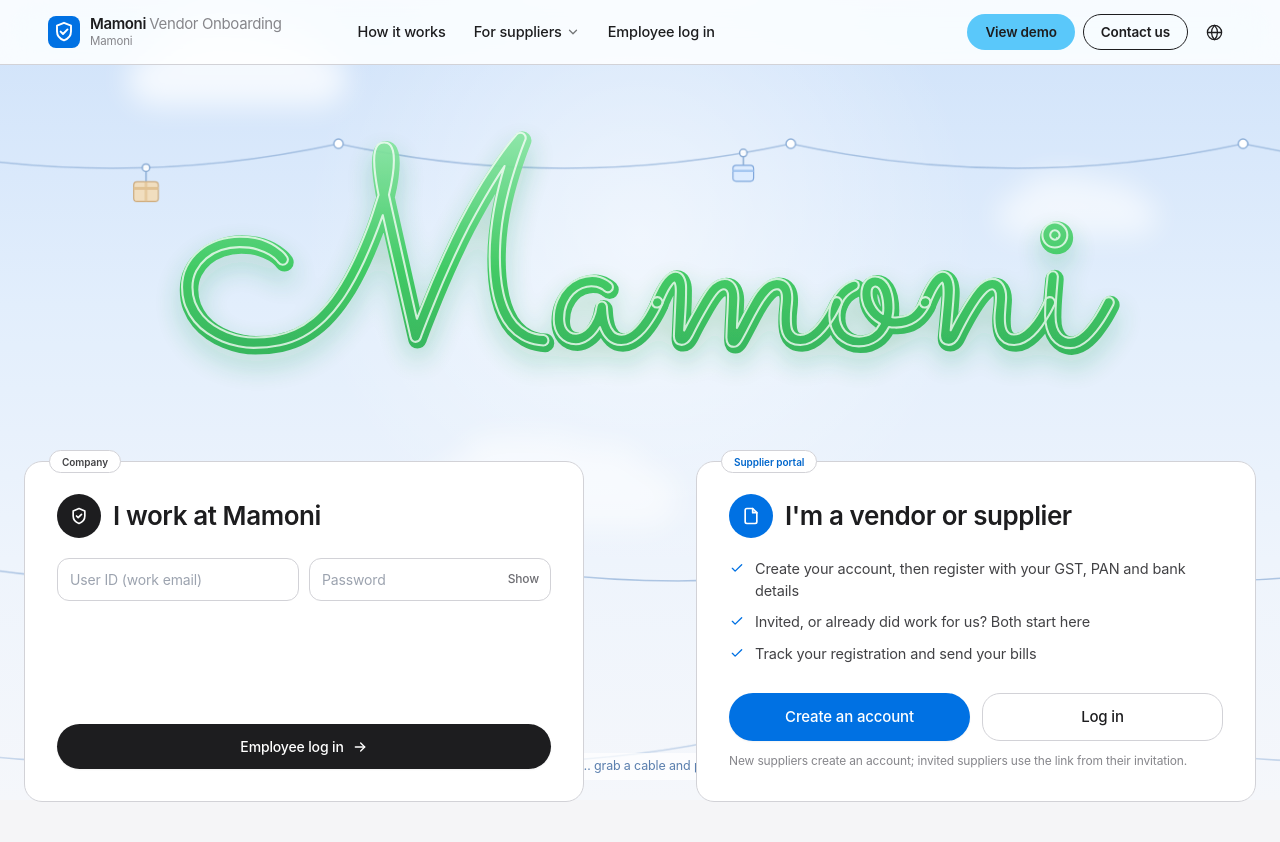
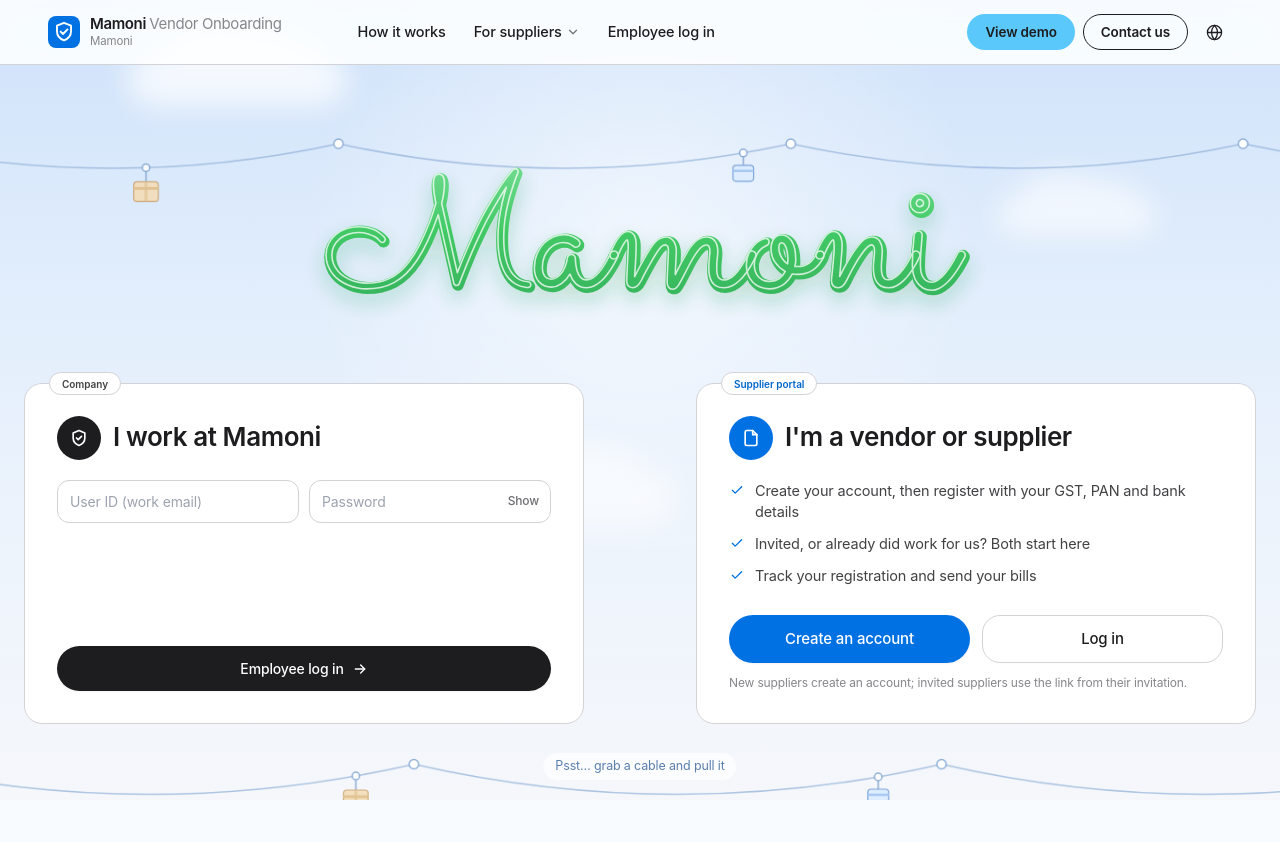
Before and after one commit to shubham-nare/vendor-onboarding, a FastAPI app: page / in a window 1280 px wide. After the commit the page ends 800 px from the top, so only its background shows below. Run offline with FastAPI, Linux system fonts and the light colour scheme; data that the repository does not hold is empty; some libraries are stand-ins or nearby versions.

Commit message:
Home: smaller capital M, word back to earlier size, lower cables always run below the cards
Co-Authored-By: Claude Opus 5.5 <noreply@anthropic.com>
Claude-Session: https://claude.ai/code/session_01WjTfc6qZKJdS85gnf2aiK5

```diff
--- a/onboarding/templates/landing.html
+++ b/onboarding/templates/landing.html
@@ -73,10 +73,11 @@
       c.path = document.createElementNS(NS, 'path');
       c.path.setAttribute('opacity', c.op);
       gCables.appendChild(c.path);
-      c.posts.slice(1, -1).forEach(x => {
+      c.postEls = c.posts.slice(1, -1).map(x => {
         const p = document.createElementNS(NS, 'circle');
         p.setAttribute('cx', x); p.setAttribute('cy', c.y); p.setAttribute('r', 5);
         gPosts.appendChild(p);
+        return p;
       });
       c.items = c.parcels.map(([u, kind]) => {
         const el = document.createElementNS(NS, 'use');
@@ -130,6 +131,20 @@
     const tip = document.getElementById('rope-tip');
     setTimeout(() => { if (!pulled) tip.style.opacity = 1; }, 3500);
     setTimeout(() => { tip.style.opacity = 0; }, 14000);
+
+    // keep the lower cables out from behind the cards: the middle one hangs just under them, the last one further down
+    const layout = () => {
+      const doors = document.getElementById('doors'), m = svg.getScreenCTM();
+      if (!doors || !m) return;
+      const yAt = py => new DOMPoint(0, py).matrixTransform(m.inverse()).y;
+      const under = yAt(doors.getBoundingClientRect().bottom + window.scrollY + 40);
+      const place = (c, y) => { c.y = y; c.postEls.forEach(el => el.setAttribute('cy', y)); c.items.forEach(it => { it.px = null; }); };
+      place(CABLES[1], Math.max(CABLES[1].base, under));
+      place(CABLES[2], Math.max(CABLES[2].base, CABLES[1].y + 120));
+    };
+    CABLES.forEach(c => { c.base = c.y; });
+    addEventListener('DOMContentLoaded', layout); addEventListener('load', layout); addEventListener('resize', layout);
+    if (document.fonts) document.fonts.ready.then(layout);
 
     let last = performance.now();
     const frame = now => {
@@ -206,23 +221,24 @@
           <stop offset="0" stop-color="#fff"/><stop offset=".9" stop-color="#fff"/><stop offset="1" stop-color="#fff" stop-opacity="0"/>
         </linearGradient>
         <mask id="write"><rect class="hello-pen" x="-1400" y="0" width="1400" height="230" fill="url(#wipe)"/></mask>
-        <mask id="word"><text x="320" y="168" text-anchor="middle" class="hello-text" fill="#fff" stroke="#fff">Mamoni</text></mask>
+        <mask id="word"><text x="320" y="168" text-anchor="middle" class="hello-text" fill="#fff" stroke="#fff"><tspan class="hello-cap">M</tspan>amoni</text></mask>
         <filter id="glass-shadow" x="-10%" y="-20%" width="120%" height="150%">
           <feDropShadow dx="0" dy="8" stdDeviation="9" flood-color="#1E9E4A" flood-opacity=".28"/>
         </filter>
       </defs>
       <g mask="url(#write)">
-        <text x="320" y="168" text-anchor="middle" class="hello-text" fill="url(#glass-fill)" stroke="url(#glass-fill)" filter="url(#glass-shadow)" opacity=".92">Mamoni</text>
+        <text x="320" y="168" text-anchor="middle" class="hello-text" fill="url(#glass-fill)" stroke="url(#glass-fill)" filter="url(#glass-shadow)" opacity=".92"><tspan class="hello-cap">M</tspan>amoni</text>
         {# a rim of light along the top edge of each stroke #}
-        <text x="318.8" y="166.2" text-anchor="middle" class="hello-text hello-rim" fill="none" stroke="#fff">Mamoni</text>
+        <text x="318.8" y="166.2" text-anchor="middle" class="hello-text hello-rim" fill="none" stroke="#fff"><tspan class="hello-cap">M</tspan>amoni</text>
         <g mask="url(#word)"><rect class="hello-sheen" x="-200" y="0" width="160" height="230" fill="url(#sheen)"/></g>
       </g>
     </svg>
   </div>
   <style>
-    .hello-wrap { max-width: 946px; margin-top: -8px; }
+    .hello-wrap { max-width: 728px; margin-top: -8px; }
     .hello { width: 100%; height: auto; overflow: visible; }
     .hello-text { font-family: 'Sacramento', cursive; font-size: 190px; stroke-width: 5.5; stroke-linejoin: round; stroke-linecap: round; paint-order: stroke; }
+    .hello-cap { font-size: 138px; }
     .hello-rim { stroke-width: 1.4; opacity: .75; }
     .hello-pen { animation: hello-write 2.6s cubic-bezier(.45,.05,.35,1) .3s forwards; }
     .hello-sheen { animation: hello-sheen 6s ease-in-out 3s infinite; }
@@ -233,7 +249,7 @@
   <link rel="preconnect" href="https://fonts.googleapis.com"><link rel="preconnect" href="https://fonts.gstatic.com" crossorigin>
   <link href="https://fonts.googleapis.com/css2?family=Sacramento&display=block" rel="stylesheet">
 
-  <div class="mt-2 sm:mt-6 grid md:grid-cols-2 gap-6 md:gap-16 lg:gap-28">
+  <div id="doors" class="mt-2 sm:mt-6 grid md:grid-cols-2 gap-6 md:gap-16 lg:gap-28">
     <section class="relative bg-white rounded-xl border p-6 sm:p-8 flex flex-col hover-lift">
       <span class="absolute -top-3 left-6 rounded-t-md border border-b-0 border-slate-200 bg-white px-3 pt-1 pb-0.5 kicker !text-[10px] !text-slate-700">Company</span>
       <div class="flex items-center gap-3">
```
